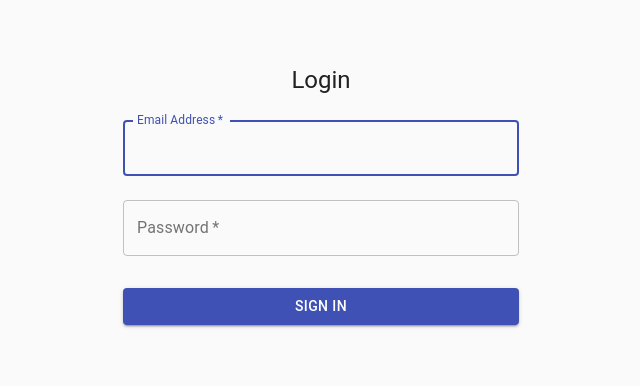
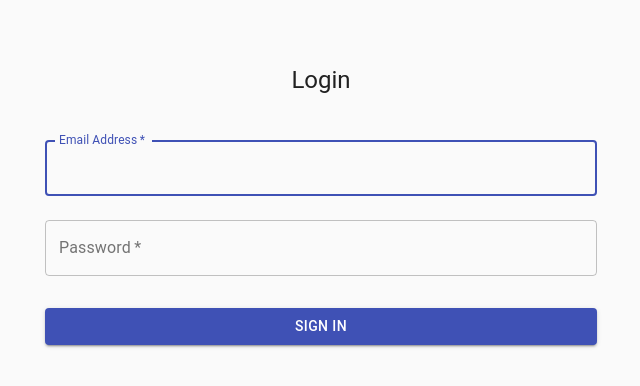
Before and after one commit to GauthierBosson/CRM-Front, a Next.js app: page / in a window 1280 px wide. Shown: the top 386 px of the page, without its empty margins (319-959 px from the left). Built offline with nearby package versions, Linux system fonts and the light colour scheme.

Commit message:
Ajustement CSS

```diff
--- a/pages/index.js
+++ b/pages/index.js
@@ -2,14 +2,10 @@ import React from "react";
 import Button from "@material-ui/core/Button";
 import CssBaseline from "@material-ui/core/CssBaseline";
 import TextField from "@material-ui/core/TextField";
-import FormControlLabel from "@material-ui/core/FormControlLabel";
-import Checkbox from "@material-ui/core/Checkbox";
-import Link from "@material-ui/core/Link";
-import Grid from "@material-ui/core/Grid";
-import Box from "@material-ui/core/Box";
 import Typography from "@material-ui/core/Typography";
 import { makeStyles } from "@material-ui/core/styles";
 import Container from "@material-ui/core/Container";
+import Grid from "@material-ui/core/Grid";
 
 const useStyles = makeStyles(theme => ({
   paper: {
@@ -31,13 +27,15 @@ export default function SignIn() {
   const classes = useStyles();
 
   return (
-    <Container component="main" maxWidth="xs">
+    <Container component="main" maxWidth="sm">
       <CssBaseline />
       <div className={classes.paper}>
         <Typography component="h1" variant="h5">
           Login
         </Typography>
+
         <form className={classes.form} noValidate>
+          <Grid style={{ marginTop: "20px" }}>
             <TextField
               variant="outlined"
               margin="normal"
@@ -69,6 +67,7 @@ export default function SignIn() {
             >
               Sign In
             </Button>
+          </Grid>
         </form>
       </div>
     </Container>
```
Also changed, not shown: pages/home.js (added), pages/homes.js (deleted). Lines whose indentation alone changed are shown as unchanged.
